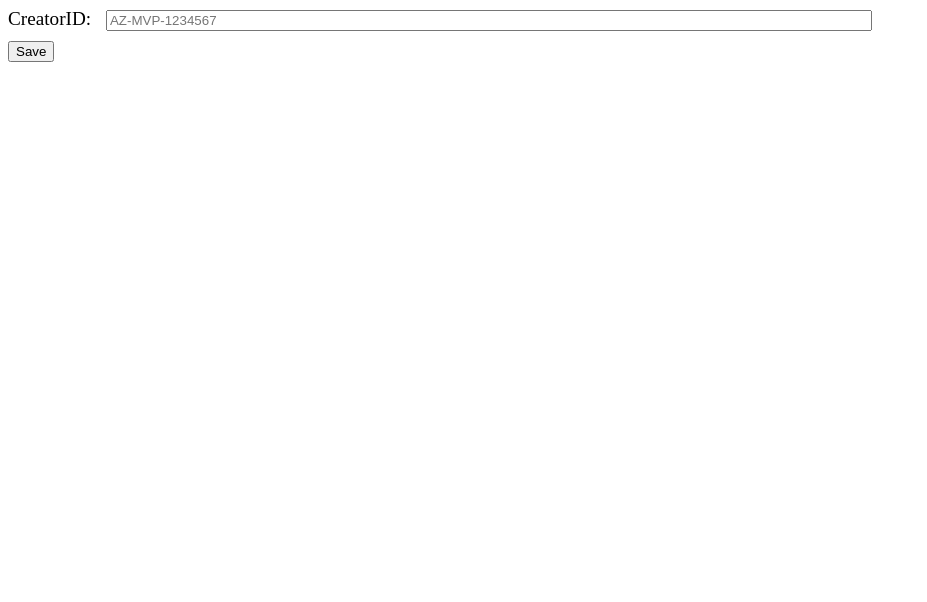
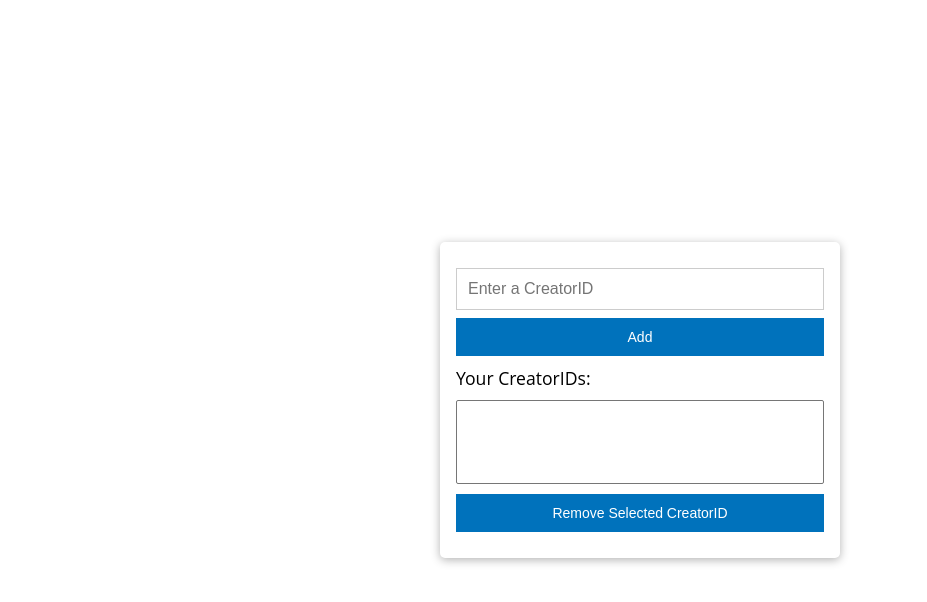
Before and after one commit to mjisaak/skilling-champion-extension, a browser extension: page src/options.html in a window 1280 px wide. Shown: the whole page, without its empty margins (0-927 px from the left). Drawn offline with Linux system fonts and the light colour scheme.

Commit message:
initial draft

```diff
--- a/src/options.html
+++ b/src/options.html
@@ -5,34 +5,96 @@
     <title>MVP Docs & Learn Champion extension Options</title>
 </head>
 <style>
-    button {
-        margin-top: 10px;
-        margin-top: 10px;
+    body {
+        font-family: 'Open Sans', sans-serif;
+        /* background-color: #f9fafb; */
+        background-color: white;
+        display: flex;
+        align-items: center;
+        justify-content: center;
+        min-height: 100vh;
+        margin: 0;
     }
 
-    input {
-        width: 60%
+    #container {
+        background-color: #fff;
+        border-radius: 5px;
+        box-shadow: 0 2px 10px rgba(0, 0, 0, 0.3);
+        width: 400px;
     }
 
-    #status {
-        color: green;
+    form {
+        max-width: 400px;
+        margin: 10px auto;
+        padding: 16px;
     }
 
-    label {
-        font-size: 1.2em;
-        margin-right: 10px;
+    label,
+    select {
+        font-size: 1.1em;
+        display: block;
+        margin: 10px 0;
+    }
+
+    select {
+        width: 100%;
+        font-size: 1em;
+        padding: 5px;
+    }
+
+    button {
+        box-sizing: border-box;
+        width: 100%;
+        padding: 3%;
+        background: #0072BC;
+        border: none;
+        color: #fff;
+        font-size: 14px;
+    }
+
+    button:hover {
+        background: #4472C4;
+        cursor: pointer;
+    }
+
+
+    form input[type="text"] {
+        outline: none;
+        box-sizing: border-box;
+        width: 100%;
+        background: #fff;
+        margin-bottom: 2%;
+        border: 1px solid #ccc;
+        padding: 3%;
+        color: #555;
+        font-size: 1em;
+    }
+
+    form input[type="text"]:focus {
+        box-shadow: 0 0 5px #0072BC;
+        padding: 3%;
+        border: 1px solid #0072BC;
     }
 </style>
 
 <body>
-    <label>
-        CreatorID:
-    </label>
+    <div id="container">
+        <form>
+            <!-- <label for="name">CreatorId:</label> -->
+            <input type="text" id="name" placeholder="Enter a CreatorID" autocomplete="off">
 
-    <input type="text" id="creatorId" name="creatorId" placeholder="AZ-MVP-1234567">
+            <button id="btnAdd">Add</button>
 
-    <div id="status"></div>
-    <button id="save">Save</button>
+
+
+            <label for="list">Your CreatorIDs:</label>
+            <select id="list" name="list" multiple>
+
+            </select>
+            <button id="btnRemove">Remove Selected CreatorID</button>
+
+        </form>
+    </div>
 
     <script src="options.js"></script>
 </body>
--- a/src/options.js
+++ b/src/options.js
@@ -1,26 +1,82 @@
+const btnAdd = document.querySelector('#btnAdd');
+const btnRemove = document.querySelector('#btnRemove');
+const sb = document.querySelector('#list');
+const name = document.querySelector('#name');
+
+btnAdd.onclick = (e) => {
+    e.preventDefault();
+
+    // Ensure the CreatorID doesn't contain whitespaces and remove the query key if present
+    let creatorId = name.value.replace('?WT.mc_id=', '').trim()
+
+
+
+    const option = new Option(creatorId, creatorId);
+    sb.add(option, undefined);
+
+    chrome.storage.sync.set({
+        list: Object.keys(sb.options).map(f => sb.options[f].value)
+    }, function () { });
+
+    // reset the value of the input
+    name.value = '';
+    name.focus();
+};
+
+btnRemove.onclick = (e) => {
+    e.preventDefault();
+
+    // save the selected option
+    let selected = [];
+
+    for (let i = 0; i < sb.options.length; i++) {
+        selected[i] = sb.options[i].selected;
+    }
+
+    // remove all selected option
+    let index = sb.options.length;
+    while (index--) {
+        if (selected[index]) {
+            sb.remove(index);
+        }
+    }
+};
+
 function save_options() {
     var creatorId = document.getElementById('creatorId').value.replace('?WT.mc_id=', '');
     document.getElementById('creatorId').value = creatorId;
 
-    chrome.storage.sync.set({
-        creatorId: creatorId
-    }, function () {
-        var status = document.getElementById('status');
-        status.textContent = 'Options saved.';
-        setTimeout(function () {
-            status.textContent = '';
-        }, 1000);
-    });
+
 }
 
 function restore_options() {
 
     chrome.storage.sync.get({
-        creatorId: '',
+        list: [],
     }, function (items) {
-        document.getElementById('creatorId').value = items.creatorId;
+
+
+
+
+        console.log("items:", items)
+        items.list.forEach(function (item) {
+            const option = new Option(item, item);
+            sb.add(option, undefined);
+
+            console.log("item:", item)
+
+
+        })
+
+
+
     });
+
+
+
 }
+
+console.log("resoptiontore")
 document.addEventListener('DOMContentLoaded', restore_options);
-document.getElementById('save').addEventListener('click',
-    save_options);
+// document.getElementById('save').addEventListener('click',
+//     save_options);
```
Also changed, not shown: src/manifest.json.
